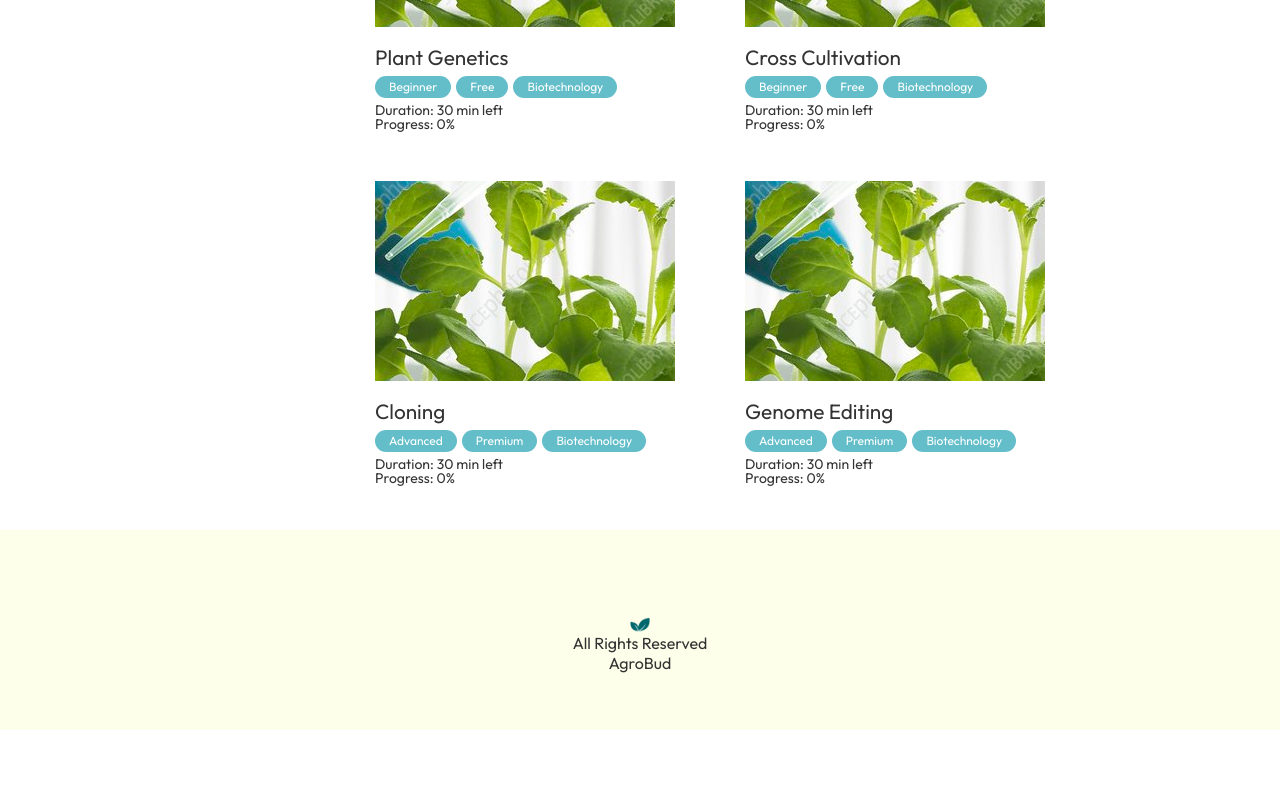
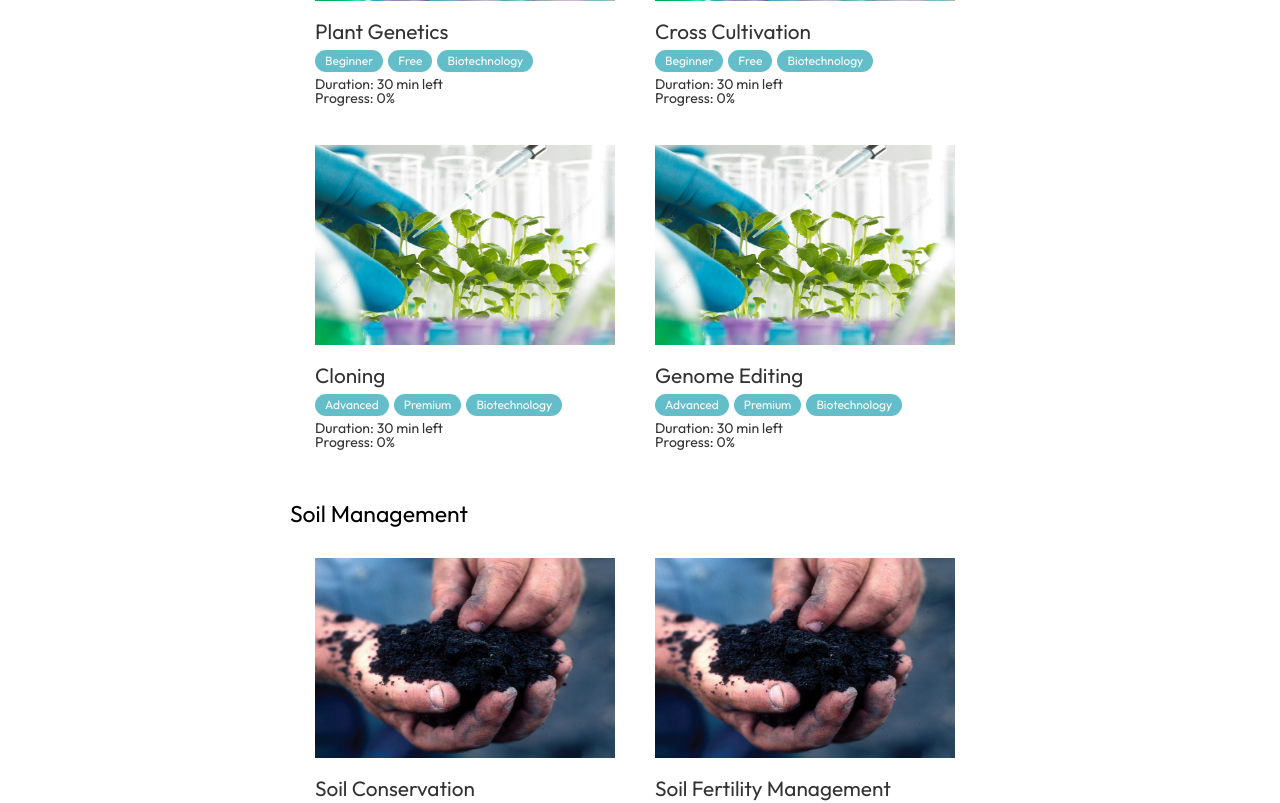
Before and after one commit to iamAden/AgroBud-fork, a React (Vite) app in the folder client/: page /courses in a window 1280 px wide. Shown: the part 1620-2423 px from the top of the page. Before the commit the page ends 2360 px from the top, so only its background shows below. Built offline with nearby package versions, Linux system fonts and the light colour scheme.

Commit message:
footer added

```diff
--- a/client/src/Community.css
+++ b/client/src/Community.css
@@ -4,10 +4,12 @@
     background-color: #fff;
     background-size: cover;
     background-position: center;
-    display: flex;
+    padding-bottom: 60px;
+    top: 60 px;
     align-items: center;
     justify-content: center;
     flex-direction: column;
+
 }
 
 .explore-header{
@@ -37,8 +39,9 @@
 }
 
 .explore-content{
-    position: absolute;
+    /* position: absolute; */
     top: 210px;
+    padding-top: 210px;
     background-color: #fff;
     max-width: 100vw;
     /* display: flex;
@@ -57,6 +60,7 @@
     display: flex;
     flex-direction: column;
     gap: 10px;
+    z-index: 3;
 }
 
 .float-icon{
--- a/client/src/Community.jsx
+++ b/client/src/Community.jsx
@@ -6,6 +6,7 @@
 import uploadExplore from "./assets/add-explore.png";
 import { Link } from "react-router-dom";
 import "./Community.css";
+import Footer from "./components/Footer/Footer";
 
 const Community = () => {
   return (
@@ -35,7 +36,9 @@
             </btn>
           </Link>
         </div>
+
       </div>
+      <Footer/>
     </div>
   );
 };
--- a/client/src/Courses.css
+++ b/client/src/Courses.css
@@ -9,7 +9,7 @@
     max-width: 100;
 }
 .side-container{
-    width:300px;
+    width:230px;
     left:0;
     height: 100vh ;
     position:fixed;
@@ -21,7 +21,7 @@
     align-items: left;
     margin-top: 24px;
     background-color: #fff;
-    z-index: 50;
+
     top: 80px;
 }
 /* .green-btn{
@@ -59,7 +59,7 @@
     height: auto;
     padding-top: 50px;
     background-color: #ffffff;
-    margin-left: 300px;
+    margin-left: 250px;
     padding-left: 40px;
     display:flex;
 }
@@ -94,8 +94,11 @@
 .title-container{
     position: relative;
 }
+.title-container p{
+    font-size: 23px;
+}
 .anchor{
     position: absolute;
-    top:-150px;
+    top:-90px;
     left: 0px;
 }
--- a/client/src/Courses.jsx
+++ b/client/src/Courses.jsx
@@ -2,6 +2,7 @@
 import "./Courses.css";
 import pestmanagement from "./assets/pestmanagement.jpg";
 import precisionagriculture from "./assets/precisionagriculture.jpg";
+import soil from "./assets/soil.jpg";
 import Footer from "./components/Footer/Footer";
 import Navbar2 from './components/navbar/Navbar2';
 import SearchBar from './components/search-bar/SearchBar';
@@ -18,14 +19,12 @@
         <Navbar2/>
         <div className='main-container'>
             <div className='side-container'>
-                {/* <div>
-                    <button className='green-btn'>All Courses</button></div> */}
-                <div style={{ display: 'flex', flexDirection: 'column' }}>
+
                     <a href="#pest-title" className='grey-btn'>Pest Management</a>
                     <a href='#ict-title' className='grey-btn'>ICT in Farming</a>
                     <a href='#biotech-title' className='grey-btn'>Biotechnology</a>
                     <a href='#soil-title' className='grey-btn'>Soil Management</a>
-                </div>
+
             </div>
 
             <div className='bigger-side-container'>
@@ -142,6 +141,48 @@
                         progress="0"
                     />
                 </div>
+
+                {/* <!-- Soil Section --> */}
+                <div className='title-container'>
+                    <a className='anchor' id="soil-title"></a>
+                    <p>Soil Management</p>
+                </div>
+
+                <div className='inner-container'>
+                    <Coursecard
+                        id="11"
+                        title="Soil Conservation"
+                        imageSrc={soil}
+                        tags={["Beginner", "Free", "Soil Management"]}
+                        duration="30"
+                        progress="0"
+                    />
+                    <Coursecard
+                        id="12"
+                        title="Soil Fertility Management"
+                        imageSrc={soil}
+                        tags={["Beginner", "Free", "Soil Management"]}
+                        duration="30"
+                        progress="0"
+                    />
+                    <Coursecard
+                        id="13"
+                        title="Crop Rotation"
+                        imageSrc={soil}
+                        tags={["Beginner", "Free", "Soil Management"]}
+                        duration="30"
+                        progress="0"
+                    />
+                    <Coursecard
+                        id="14"
+                        title="Soil Contamination Remediation"
+                        imageSrc={soil}
+                        tags={["Advanced", "Premium", "Soil Management"]}
+                        duration="30"
+                        progress="0"
+                    />
+                </div>
+
             </div>
 
             <div className="float-buttons">
--- a/client/src/Premium.css
+++ b/client/src/Premium.css
@@ -4,7 +4,6 @@
     background-color: #fff;
     background-size: cover;
     background-position: center;
-    display: flex;
     align-items: center;
     justify-content: center;
     flex-direction: column;
@@ -27,11 +26,12 @@
     left:8%;
 }
 .premium-frame {
-    position: absolute;
+    /* position: absolute; */
+    height: 100vh;
     top: 200px;
     background-color: white;
     display: flex;
-    justify-content: space-between;
+    justify-content: center;
     align-items: center;
     margin-top: 50px;
   }
--- a/client/src/Premium.jsx
+++ b/client/src/Premium.jsx
@@ -2,6 +2,7 @@
 import Navbar2 from './components/navbar/Navbar2'
 import "./Premium.css";
 import { Link } from "react-router-dom";
+import Footer from './components/Footer/Footer';
 
 const Premium = () => {
   return (
@@ -42,6 +43,7 @@
         </div>
 
       </div>
+      <Footer/>
     </div>
   )
 }
--- a/client/src/Rewards.css
+++ b/client/src/Rewards.css
@@ -4,10 +4,11 @@
     background-color: #fff;
     background-size: cover;
     background-position: center;
-    display: flex;
+    /* display: flex; */
     align-items: center;
     justify-content: center;
     flex-direction: column;
+    padding-bottom: 60px;
 }
 .reward-header{
   width: 100%;
@@ -16,24 +17,26 @@
   align-items: center;
   flex-direction: row;
   /* gap:500px; */
-  position: absolute;
-  top:140px
+  /* position: absolute; */
+  top:140px;
 }
 #reward-title{
     text-align: left;
     color: #252B42;
     font-size: 50px;
-    position: absolute;
+    /* position: absolute; */
     left:8%;
+    flex-direction: row;
 }
 .frame-1 {
-    position: absolute;
+    /* position: relative; */
     top: 200px;
     background-color: white;
     display: flex;
     justify-content: space-between;
     align-items: center;
     margin-top: 20px;
+    flex-direction: row;
   }
 .frame-in-1{
     display: flex;
@@ -63,16 +66,16 @@
 }
 .frame-2{
     border-radius: 15px;
-    width:95%;
+    width:auto;
     min-height: auto;
-    position: absolute;
+    /* position: relative; */
     top: 700px;
     background-color: #00676C;
     display: flex;
     align-items: center;
     margin-top: 20px;
     flex-direction: column;
-    justify-content: flex-start;
+    justify-content: center;
 }
 .title-reward p{
     text-align: center;
--- a/client/src/Rewards.jsx
+++ b/client/src/Rewards.jsx
@@ -11,6 +11,7 @@
 import promo3 from "./assets/promo-3.png";
 import promo4 from "./assets/promo-4.png";
 import promo5 from "./assets/promo-5.png";
+import Footer from './components/Footer/Footer';
 
 const Rewards = () => {
   const [isRedeemDropdownOpen, setIsRedeemDropdownOpen]=useState(false);
@@ -132,7 +133,7 @@
 
         </div>
       </div>
-
+      <Footer/>
     </div>
   )
 }
--- a/client/src/components/Footer/Footer.css
+++ b/client/src/components/Footer/Footer.css
@@ -1,6 +1,5 @@
-
 .footer{
-    margin: 10px auto;
+    margin-top: auto;
     display: flex;
     align-items: center;
     background-color: #FDFFEA;
@@ -9,8 +8,10 @@
     color: #333;
     flex-direction: column;
     padding-top: 30px;
-    z-index: 100;
-    position:relative;
+    z-index: 2;
+    position:absolute;
+    width: 100vw;
+
 }
 #logo{
     width: 20px;
--- a/client/src/components/course-card/Coursecard.css
+++ b/client/src/components/course-card/Coursecard.css
@@ -1,14 +1,16 @@
 .course-container{
-    border-radius: 15px;
+    border-radius: 12px;
     background-color: #ffffff;
-    padding: 20px 20px;
+    padding: 15px ;
     height: auto;
-    width: 350px;
+    width: auto;
     font-size: 25px;
     color: #333;
-    margin: 5px 10px;
+    margin: 5px 5px;
     cursor: pointer;
     flex-direction: column;
+    justify-content: left;
+    align-items: left;
 
 }
 .course-container:hover{
@@ -17,15 +19,15 @@
 .course-img-container{
     height: 200px;
     width: 300px;
-    display: flex;
+    display:flex;
     overflow: hidden;
     justify-content: center;
     align-items: center;
 }
 .course-img-container img {
-    width: auto;
-    height: auto;
-    object-fit: cover;
+    width: 300px;
+    height: 200px;
+    object-fit:fill;
 }
 .course-tag-container{
     flex-direction: row;
@@ -37,19 +39,17 @@
     background-color: #63beca;
     color: white;
     width: fit-content;
-    padding: 5px 14px;
+    padding: 5px 10px;
     margin-top: 8px;
     border-radius: 30px;
     margin-right: 5px;
-}
-.course-tag-container p{
-    font-size: px;
-
 }
 .info {
     margin-top: 5px;
     font-size: 14px;
 }
-#pest-title{
-    margin-top: 70px;
+.course-not-img-container{
+    display: flex;
+    align-items: left;
+    flex-direction: column;
 }
--- a/client/src/components/course-card/Coursecard.jsx
+++ b/client/src/components/course-card/Coursecard.jsx
@@ -9,6 +9,7 @@
                 <div className='course-img-container'>
                     <img src={imageSrc} alt={title} />
                 </div>
+                <div className='course-not-img-container'>
                     <p>{title}</p>
                     <div className='course-tag-container'>
                         {tags.map((tag, index) => (
@@ -21,6 +22,7 @@
                         Duration: {duration} min left <br />Progress: {progress}%
                     </div>
                 </div>
+            </div>
         </Link>
     );
 }
```
Also changed, not shown: client/src/assets/soil.jpg (added). Lines whose indentation alone changed are shown as unchanged.
